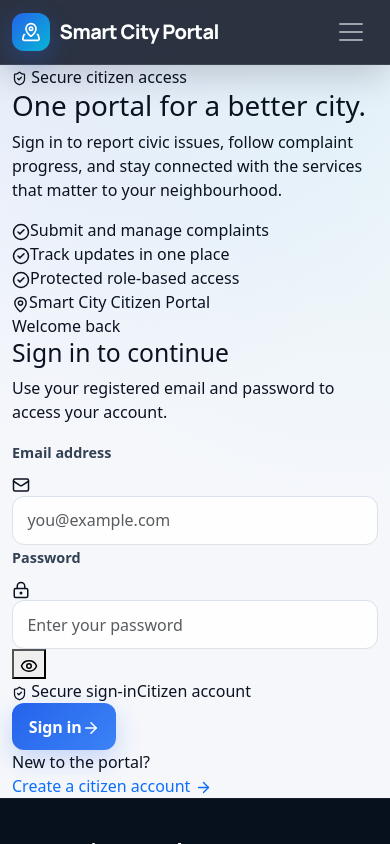
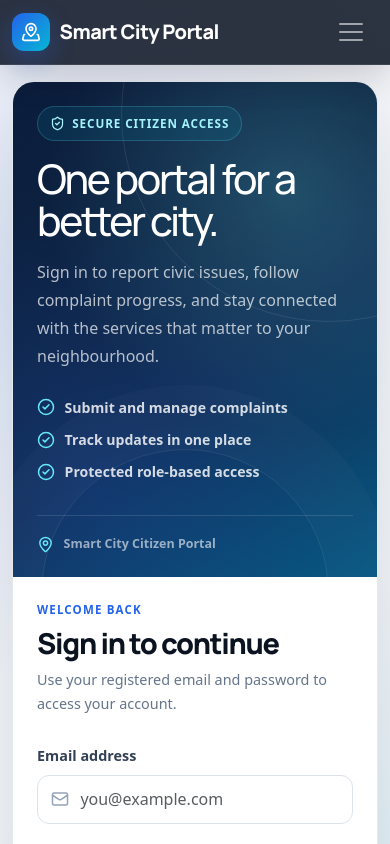
Before and after one commit to nishantsixgh/Complaint--Management-and-Smart-City-Portal, a React (Vite) app in the folder frontend/: page /login in a window 390 px wide. Shown: the top 844 px of the page. Built offline with nearby package versions, Linux system fonts and the light colour scheme; no server answers.

Commit message:
feat(login): add premium responsive login styling

```diff
--- a/frontend/src/index.css
+++ b/frontend/src/index.css
@@ -1282,3 +1282,350 @@ textarea.form-control {
     grid-template-columns: 1fr;
   }
 }
+
+
+/* Premium login experience */
+.login-page {
+  position: relative;
+  min-height: 76vh;
+  display: flex;
+  align-items: center;
+  padding: clamp(2rem, 5vw, 4rem) 0;
+  overflow: hidden;
+  background:
+    radial-gradient(circle at 5% 20%, rgba(37, 99, 235, 0.1), transparent 24rem),
+    radial-gradient(circle at 95% 80%, rgba(6, 182, 212, 0.1), transparent 25rem),
+    var(--sc-bg);
+}
+
+.login-shell {
+  position: relative;
+  display: grid;
+  grid-template-columns: minmax(0, 1fr) minmax(380px, 0.82fr);
+  max-width: 1060px;
+  min-height: 620px;
+  margin: 0 auto;
+  overflow: hidden;
+  border: 1px solid rgba(148, 163, 184, 0.22);
+  border-radius: 30px;
+  background: rgba(255, 255, 255, 0.86);
+  box-shadow: 0 30px 90px rgba(15, 23, 42, 0.14);
+  backdrop-filter: blur(18px);
+}
+
+.login-showcase {
+  position: relative;
+  display: flex;
+  align-items: flex-end;
+  min-height: 620px;
+  overflow: hidden;
+  padding: clamp(2rem, 5vw, 4rem);
+  color: #fff;
+  background:
+    radial-gradient(circle at 75% 22%, rgba(103, 232, 249, 0.22), transparent 15rem),
+    linear-gradient(145deg, #07111f 0%, #102b50 58%, #075985 100%);
+}
+
+.login-showcase::before {
+  content: "";
+  position: absolute;
+  inset: 0;
+  background:
+    linear-gradient(135deg, rgba(37, 99, 235, 0.14), transparent 45%),
+    radial-gradient(circle at 20% 80%, rgba(37, 99, 235, 0.18), transparent 17rem);
+}
+
+.login-showcase-content {
+  position: relative;
+  z-index: 2;
+  max-width: 560px;
+}
+
+.login-kicker {
+  display: inline-flex;
+  align-items: center;
+  gap: 0.45rem;
+  padding: 0.48rem 0.75rem;
+  border: 1px solid rgba(103, 232, 249, 0.2);
+  border-radius: 999px;
+  color: #a5f3fc;
+  background: rgba(6, 182, 212, 0.1);
+  font-size: 0.73rem;
+  font-weight: 800;
+  letter-spacing: 0.08em;
+  text-transform: uppercase;
+}
+
+.login-showcase h1 {
+  margin: 1.1rem 0 1rem;
+  font-family: "Manrope", sans-serif;
+  font-size: clamp(2.5rem, 5vw, 4.2rem);
+  line-height: 1.02;
+  letter-spacing: -0.055em;
+}
+
+.login-showcase-content > p {
+  max-width: 540px;
+  color: rgba(255, 255, 255, 0.7);
+  font-size: 1rem;
+  line-height: 1.75;
+}
+
+.login-benefits {
+  display: grid;
+  gap: 0.7rem;
+  margin-top: 1.7rem;
+}
+
+.login-benefits div,
+.login-location {
+  display: flex;
+  align-items: center;
+  gap: 0.6rem;
+  color: rgba(255, 255, 255, 0.82);
+  font-size: 0.88rem;
+  font-weight: 700;
+}
+
+.login-benefits svg {
+  flex: 0 0 auto;
+  color: #67e8f9;
+}
+
+.login-location {
+  margin-top: 2rem;
+  padding-top: 1.2rem;
+  border-top: 1px solid rgba(255, 255, 255, 0.12);
+  color: rgba(255, 255, 255, 0.58);
+  font-size: 0.78rem;
+}
+
+.login-location svg {
+  color: #67e8f9;
+}
+
+.login-orbit {
+  position: absolute;
+  z-index: 1;
+  border: 1px solid rgba(255, 255, 255, 0.09);
+  border-radius: 50%;
+  pointer-events: none;
+}
+
+.login-orbit-one {
+  width: 26rem;
+  height: 26rem;
+  top: -11rem;
+  right: -10rem;
+}
+
+.login-orbit-two {
+  width: 18rem;
+  height: 18rem;
+  right: 3rem;
+  bottom: -10rem;
+  box-shadow: 0 0 0 4rem rgba(255, 255, 255, 0.018);
+}
+
+.login-form-card {
+  display: flex;
+  flex-direction: column;
+  justify-content: center;
+  padding: clamp(1.7rem, 4vw, 3.4rem);
+  background: rgba(255, 255, 255, 0.94);
+}
+
+.login-form-heading {
+  margin-bottom: 1.7rem;
+}
+
+.login-form-label {
+  display: block;
+  margin-bottom: 0.45rem;
+  color: var(--sc-primary);
+  font-size: 0.72rem;
+  font-weight: 800;
+  letter-spacing: 0.1em;
+  text-transform: uppercase;
+}
+
+.login-form-heading h2 {
+  margin-bottom: 0.5rem;
+  color: var(--sc-ink);
+  font-family: "Manrope", sans-serif;
+  font-size: clamp(1.8rem, 3vw, 2.35rem);
+  font-weight: 800;
+  letter-spacing: -0.045em;
+}
+
+.login-form-heading p {
+  margin: 0;
+  color: var(--sc-muted);
+  font-size: 0.9rem;
+  line-height: 1.65;
+}
+
+.login-alert {
+  border-radius: 12px;
+  font-size: 0.86rem;
+}
+
+.login-form {
+  display: grid;
+  gap: 1.1rem;
+}
+
+.login-field .form-label {
+  margin-bottom: 0.5rem;
+}
+
+.login-input-wrap {
+  position: relative;
+  display: flex;
+  align-items: center;
+}
+
+.login-input-wrap > svg {
+  position: absolute;
+  left: 0.9rem;
+  z-index: 2;
+  color: #94a3b8;
+  pointer-events: none;
+}
+
+.login-input-wrap .form-control {
+  width: 100%;
+  padding-left: 2.65rem;
+  padding-right: 2.8rem;
+}
+
+.login-password-toggle {
+  position: absolute;
+  right: 0.35rem;
+  display: inline-flex;
+  align-items: center;
+  justify-content: center;
+  width: 40px;
+  height: 40px;
+  border: 0;
+  border-radius: 10px;
+  color: #64748b;
+  background: transparent;
+}
+
+.login-password-toggle:hover {
+  color: var(--sc-primary);
+  background: #eff6ff;
+}
+
+.login-form-meta {
+  display: flex;
+  justify-content: space-between;
+  gap: 0.75rem;
+  color: #64748b;
+  font-size: 0.75rem;
+  font-weight: 700;
+}
+
+.login-form-meta span {
+  display: inline-flex;
+  align-items: center;
+  gap: 0.35rem;
+}
+
+.login-form-meta svg {
+  color: #0891b2;
+}
+
+.login-submit {
+  display: inline-flex;
+  align-items: center;
+  justify-content: center;
+  gap: 0.55rem;
+  min-height: 52px;
+  margin-top: 0.25rem;
+}
+
+.login-submit:disabled {
+  cursor: wait;
+  opacity: 0.7;
+  transform: none;
+}
+
+.login-divider {
+  display: flex;
+  align-items: center;
+  gap: 0.8rem;
+  margin: 1.7rem 0 1rem;
+  color: #94a3b8;
+  font-size: 0.76rem;
+  font-weight: 700;
+}
+
+.login-divider::before,
+.login-divider::after {
+  content: "";
+  height: 1px;
+  flex: 1;
+  background: #e2e8f0;
+}
+
+.login-register-link {
+  display: flex;
+  align-items: center;
+  justify-content: center;
+  gap: 0.45rem;
+  min-height: 48px;
+  border: 1px solid #dbe2ea;
+  border-radius: 12px;
+  color: #1e3a8a;
+  background: #fff;
+  font-size: 0.86rem;
+  font-weight: 800;
+}
+
+.login-register-link:hover {
+  border-color: rgba(37, 99, 235, 0.3);
+  color: var(--sc-primary);
+  background: #f8fbff;
+  transform: translateY(-1px);
+}
+
+@media (max-width: 991.98px) {
+  .login-shell {
+    grid-template-columns: 1fr;
+    max-width: 720px;
+  }
+
+  .login-showcase {
+    min-height: 420px;
+  }
+}
+
+@media (max-width: 575.98px) {
+  .login-page {
+    padding: 1rem 0;
+  }
+
+  .login-shell {
+    border-radius: 22px;
+  }
+
+  .login-showcase {
+    min-height: 400px;
+    padding: 1.5rem;
+  }
+
+  .login-showcase h1 {
+    font-size: 2.55rem;
+  }
+
+  .login-form-card {
+    padding: 1.5rem;
+  }
+
+  .login-form-meta {
+    align-items: flex-start;
+    flex-direction: column;
+  }
+}
```
